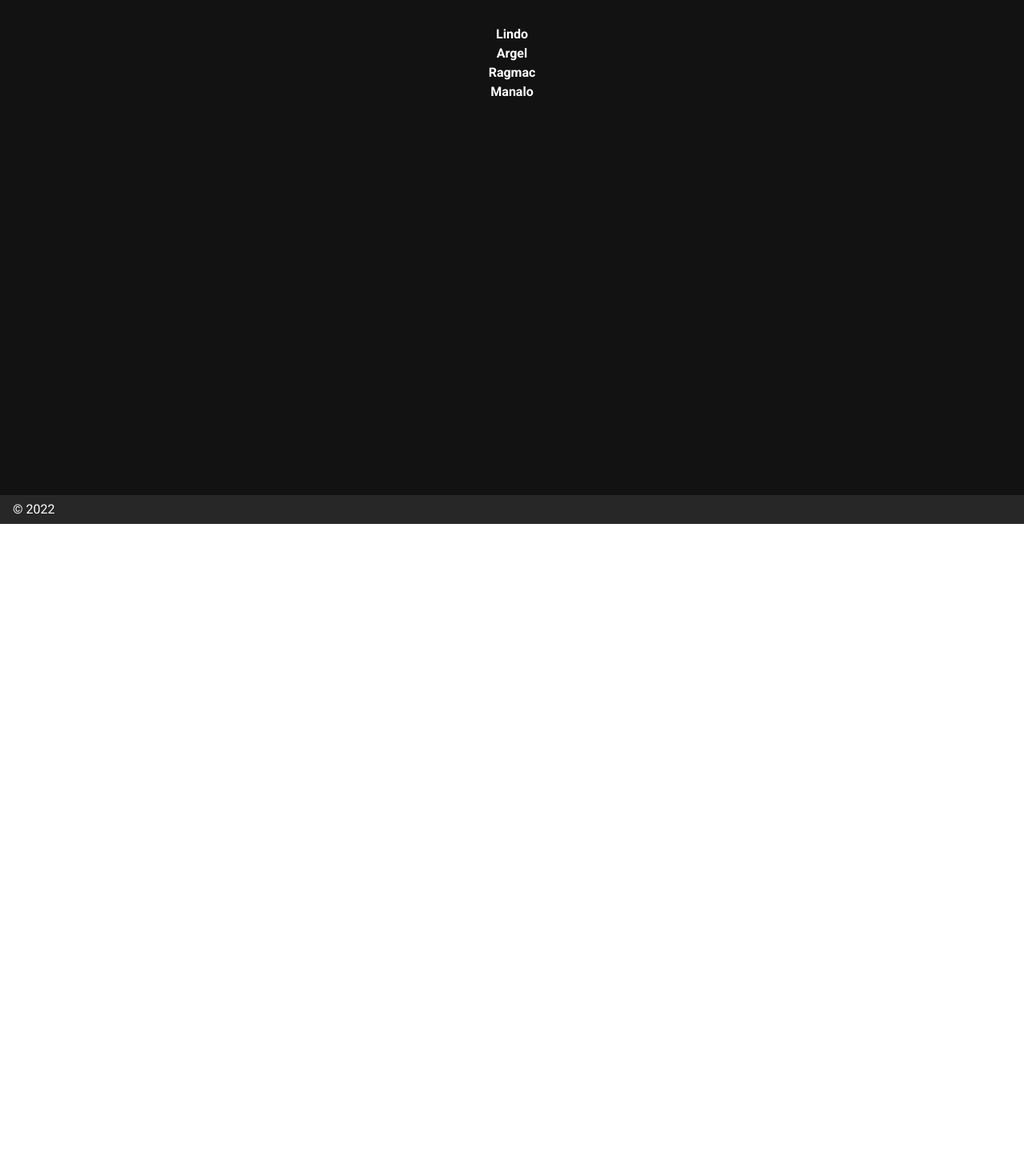
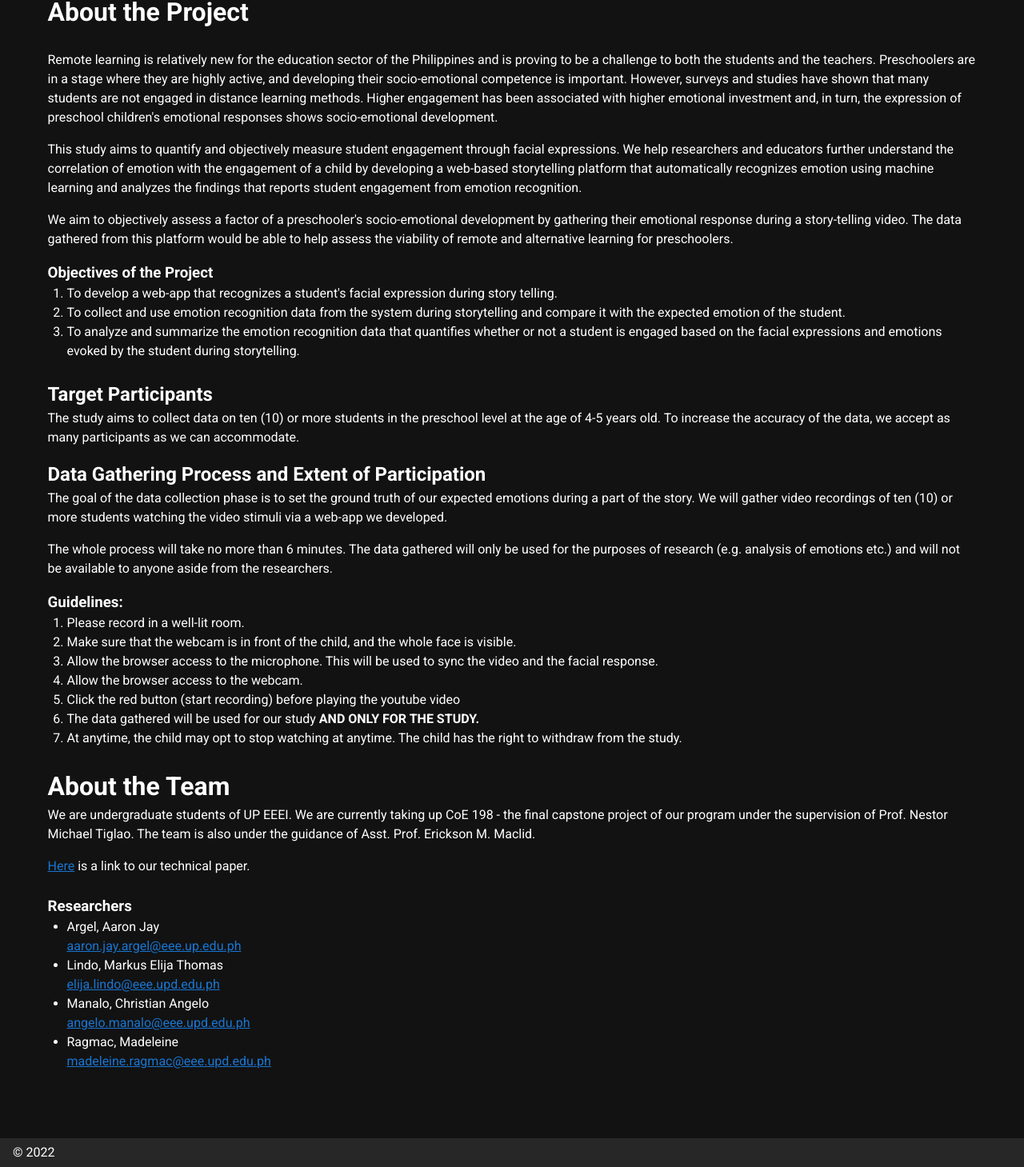
Before and after one commit to markuselija/Engauge-Demo, a Nuxt app: page /about in a window 1280 px wide. Shown: the part 145-1604 px from the top of the page at 80% size. Before the commit the page ends 800 px from the top, so only its background shows below. Built offline with nearby package versions, Linux system fonts and the light colour scheme.

Commit message:
Added more information in about + style change

```diff
--- a/pages/about.vue
+++ b/pages/about.vue
@@ -1,11 +1,53 @@
 <template lang="pug">
-  v-container.mt-10.text-center
-    h2 We are IntelliTell Team
+  v-container.mt-15.text-left
+    h1 About the Project
     br
-    h4 Lindo
-    h4 Argel
-    h4 Ragmac
-    h4 Manalo
+    p Remote learning is relatively new for the education sector of the Philippines and is proving to be a challenge to both the students and the teachers. Preschoolers are in a stage where they are highly active, and developing their socio-emotional competence is important. However, surveys and studies have shown that many students are not engaged in distance learning methods. Higher engagement has been associated with higher emotional investment and, in turn, the expression of preschool children's emotional responses shows socio-emotional development.
+    p This study aims to quantify and objectively measure student engagement through facial expressions. We help researchers and educators further understand the correlation of emotion with the engagement of a child by developing a web-based storytelling platform that automatically recognizes emotion using machine learning and analyzes the findings that reports student engagement from emotion recognition.
+    p We aim to objectively assess a factor of a preschooler's socio-emotional development by gathering their emotional response during a story-telling video. The data gathered from this platform would be able to help assess the viability of remote and alternative learning for preschoolers.
+    h3 Objectives of the Project
+    ol
+      li To develop a web-app that recognizes a student's facial expression during story telling.
+      li To collect and use emotion recognition data from the system during storytelling and compare it with the expected emotion of the student.
+      li To analyze and summarize the emotion recognition data that quantifies whether or not a student is engaged based on the facial expressions and emotions evoked by the student during storytelling.
+    br
+    h2 Target Participants
+    p The study aims to collect data on ten (10) or more students in the preschool level at the age of 4-5 years old. To increase the accuracy of the data, we accept as many participants as we can accommodate.
+
+    h2 Data Gathering Process and Extent of Participation
+    p The goal of the data collection phase is to set the ground truth of our expected emotions  during a part of the story. We will gather video recordings of ten (10) or more students watching the video stimuli via a web-app we developed.
+    p The whole process will take no more than 6 minutes. The data gathered will only be used for the purposes of research (e.g. analysis of emotions etc.) and will not be available to anyone aside from the researchers.
+    h3 Guidelines:
+    ol
+      li Please record in a well-lit room.
+      li Make sure that the webcam is in front of the child, and the whole face is visible.
+      li Allow the browser access to the microphone. This will be used to sync the video and the facial response.
+      li Allow the browser access to the webcam.
+      li Click the red button (start recording) before playing the youtube video
+      li The data gathered will be used for our study
+        b AND ONLY FOR THE STUDY.
+      li At anytime, the child may opt to stop watching at anytime. The child has the right to withdraw from the study.
+    br
+    h1 About the Team
+    p We are undergraduate students of UP EEEI. We are currently taking up CoE 198 - the final capstone project of our program under the supervision of Prof. Nestor Michael Tiglao. The team is also under the guidance of Asst. Prof. Erickson M. Maclid.
+    a(href="https://drive.google.com/file/d/1EF7mn30F2qVB4xCo38Cth2q6pf9hO6pK/view?usp=sharing") Here
+    |  is a link to our technical paper.
+    br
+    br
+    h3 Researchers
+    ul
+      li Argel, Aaron Jay
+      a(href="aaron.jay.argel@eee.upd.edu.ph") aaron.jay.argel@eee.up.edu.ph
+      li Lindo, Markus Elija Thomas
+      a(href="elija.lindo@eee.upd.edu.ph ") elija.lindo@eee.upd.edu.ph
+      li Manalo, Christian Angelo
+      a(href="angelo.manalo@eee.upd.edu.ph ") angelo.manalo@eee.upd.edu.ph
+      li Ragmac, Madeleine
+      a(href="madeleine.ragmac@eee.upd.edu.ph ") madeleine.ragmac@eee.upd.edu.ph
+    br
+    br
+    br
+
 </template>
 
 <script>
--- a/pages/index.vue
+++ b/pages/index.vue
@@ -1,7 +1,7 @@
 <template lang="pug">
   div
-    v-row(v-if="preview" justify="center" align="center").fill-height
-      div.pt-10.mx-10
+    v-row(v-if="preview" justify="center" align="center").fill-height.pa-10
+      div.pt-10.mx-15
         h1 Welcome!
         p Thank you for taking the time to participate in our research. Before we start, please take the time to read the guidelines and to follow them as best as you can. This will ensure us the best output as we aim to meet the ideal conditions for the research.
         br
```
